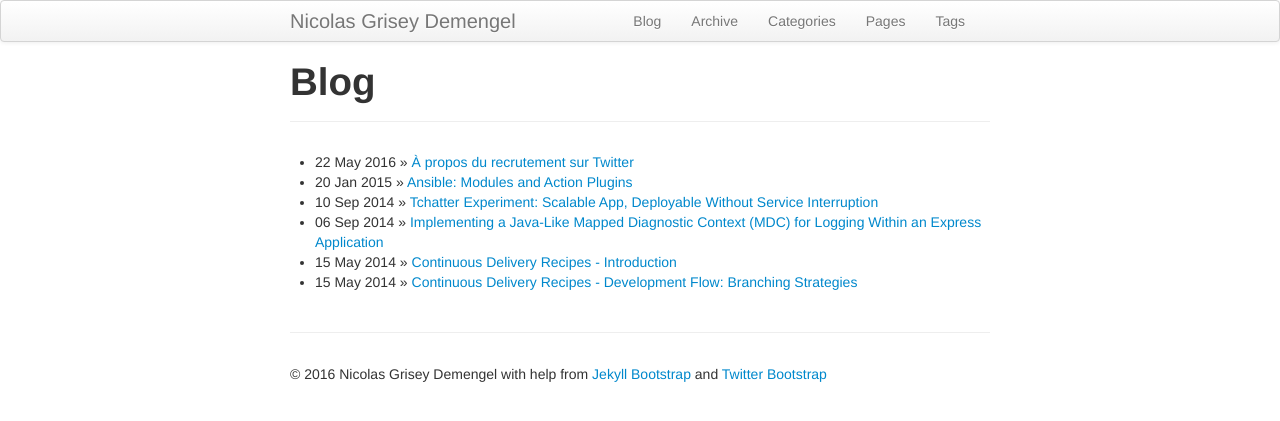
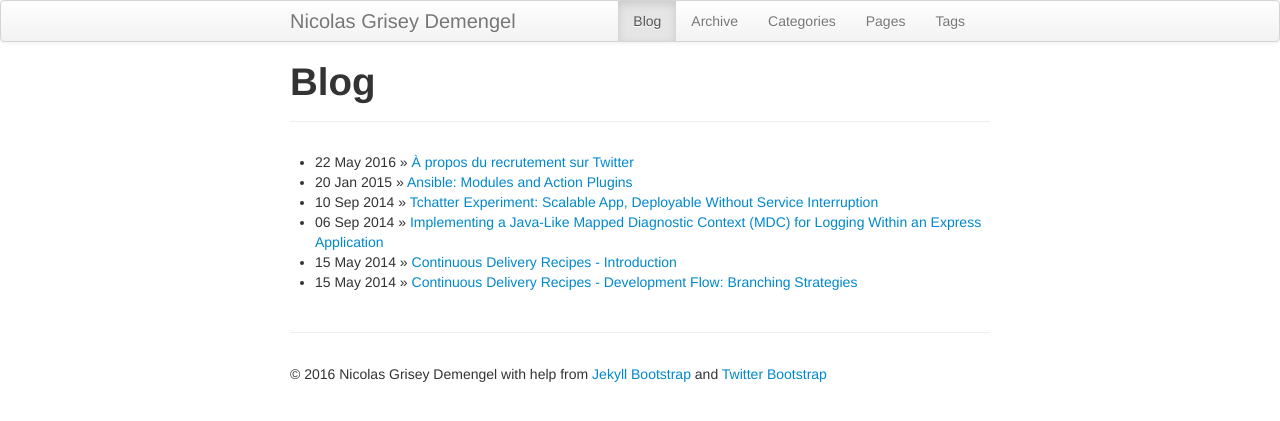
Before and after one commit to ndemengel/ndemengel.github.com, a Jekyll site: the page built from blog.html, in a window 1280 px wide. Shown: the top 421 px of the page. Built offline with Jekyll 4.4.1, drawn with Linux system fonts in a browser that asks for light colours.

Commit message:
Fix link

```diff
--- a/_includes/themes/twitter/default.html
+++ b/_includes/themes/twitter/default.html
@@ -40,10 +40,10 @@
         <div class="container-narrow">
           <a class="brand" href="{{ HOME_PATH }}">{{ site.title }}</a>
           <ul class="nav">
-            {% if page.url == '/blog.html' %}
-            <li class="active"><a href="{{ BASE_PATH }}/blog.html" class="active">Blog</a></li>
+            {% if page.url == '/blog/' %}
+            <li class="active"><a href="{{ BASE_PATH }}/blog/" class="active">Blog</a></li>
             {% else %}
-            <li><a href="{{ BASE_PATH }}/blog.html">Blog</a></li>
+            <li><a href="{{ BASE_PATH }}/blog/">Blog</a></li>
             {% endif %}
 
             {% assign pages_list = site.pages %}
```
